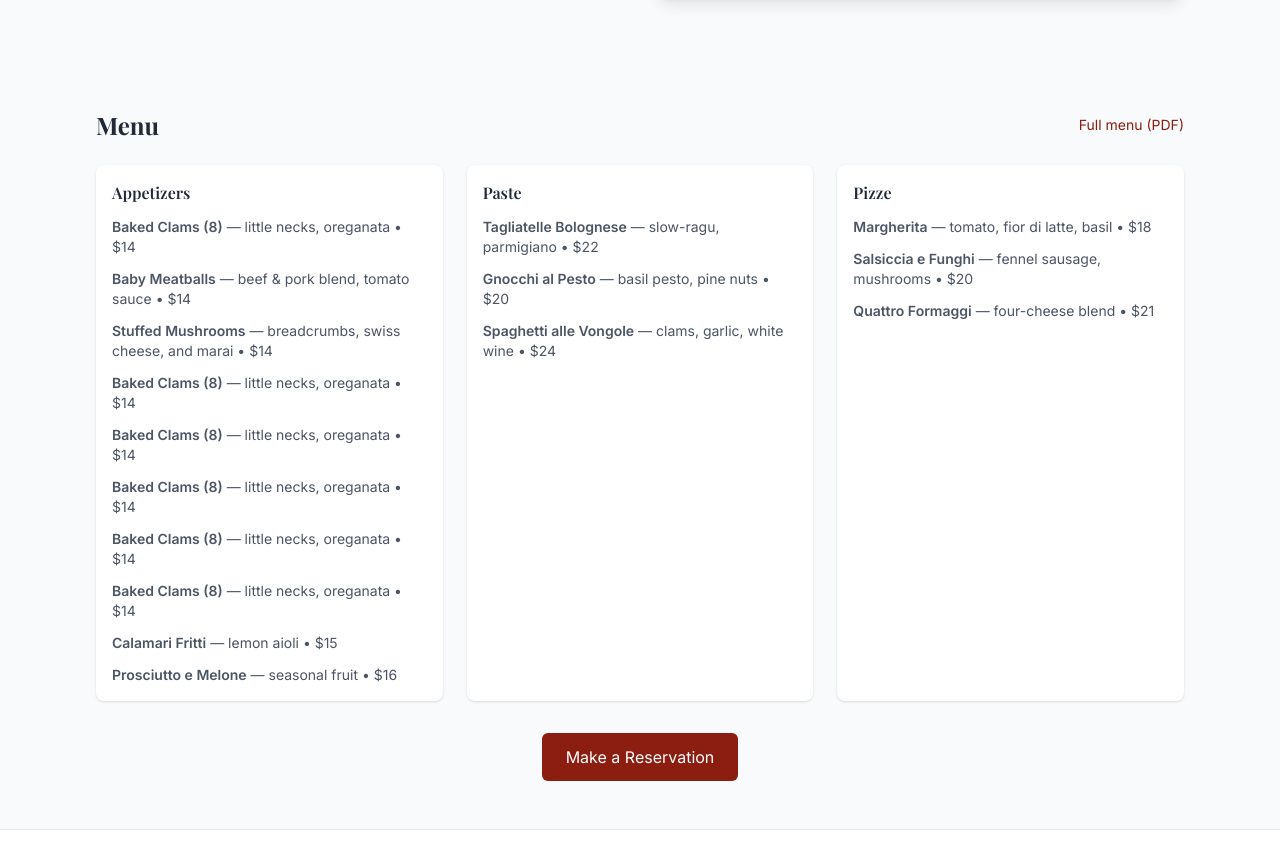
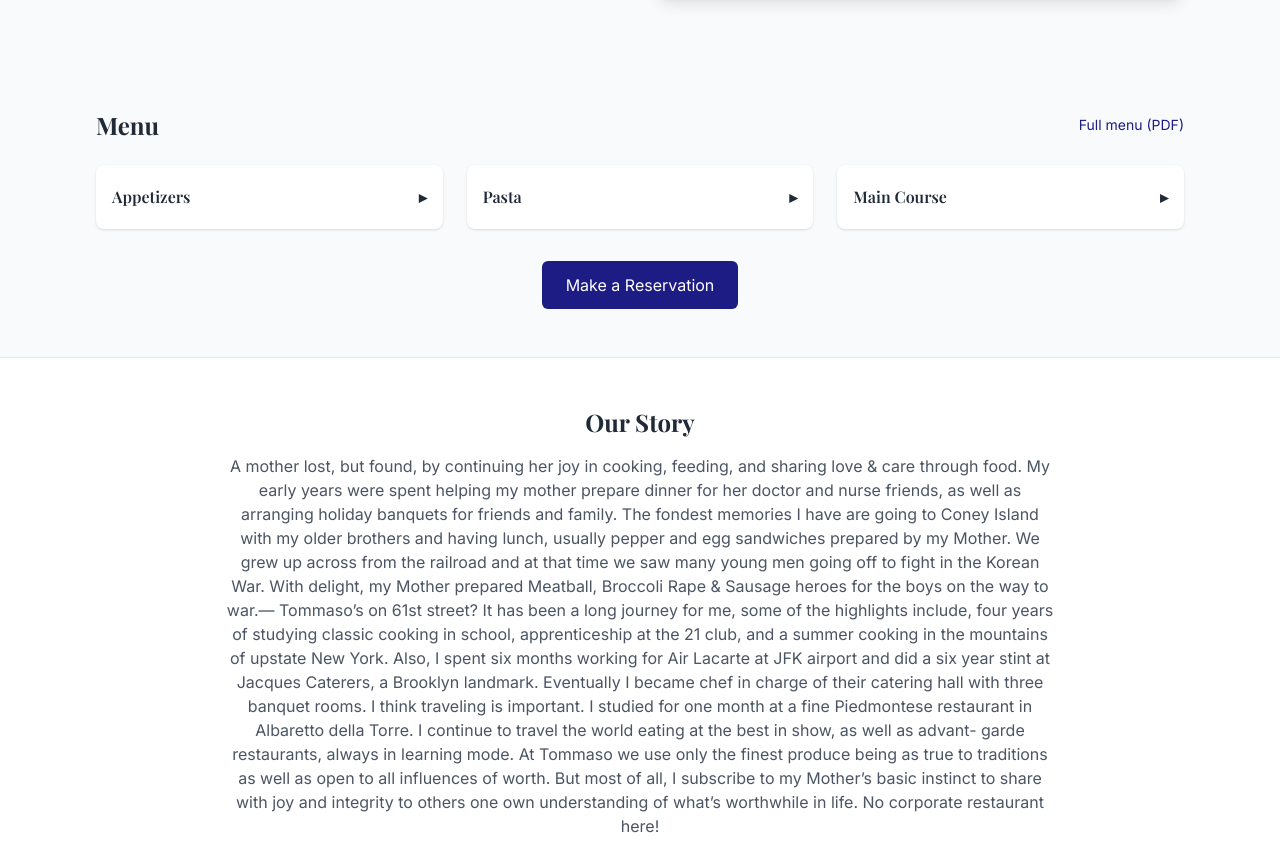
Before and after one commit to tmfstudios/tommaso, a plain HTML site: page test2.html in a window 1280 px wide. Shown: the part 605-1446 px from the top of the page. Drawn offline with nearby package versions, Linux system fonts and the light colour scheme.

Commit message:
Add files via upload

```diff
--- a/test2.html
+++ b/test2.html
@@ -11,7 +11,7 @@
   <link rel="preconnect" href="https://fonts.gstatic.com" crossorigin>
   <link href="https://fonts.googleapis.com/css2?family=Playfair+Display:wght@600;700&family=Inter:wght@300;400;600&display=swap" rel="stylesheet">
   <style>
-    :root{--brand:#8B1E11}
+    :root{--brand:#1C1C84}
     body{font-family:Inter, system-ui, -apple-system, 'Segoe UI', Roboto, 'Helvetica Neue', Arial}
     h1,h2,h3{font-family:'Playfair Display', serif}
   </style>
@@ -94,41 +94,108 @@
         <a href="#" class="text-sm text-[var(--brand)] hover:underline">Full menu (PDF)</a>
       </div>
 
+
   <div class="mt-6 grid grid-cols-1 md:grid-cols-3 gap-6">
+    <!-- Collapsible card -->
     <article class="p-4 bg-white rounded-lg shadow">
-          <h3 class="font-semibold">Appetizers</h3>
+      <button class="collapsible w-full text-left font-semibold flex justify-between items-center" aria-expanded="false">
+        <h3>Appetizers</h3>
+        <span class="chev">▸</span>
+      </button>
+      <div class="content-wrapper">
         <ul class="mt-3 space-y-3 text-sm text-gray-600">
-            <li><strong>Baked Clams (8)</strong> — little necks, oreganata • $14</li>
-            <li><strong>Baby Meatballs</strong> — beef & pork blend, tomato sauce • $14</li>
-            <li><strong>Stuffed Mushrooms</strong> — breadcrumbs, swiss cheese, and marai • $14</li>
-            <li><strong>Baked Clams (8)</strong> — little necks, oreganata • $14</li>
-            <li><strong>Baked Clams (8)</strong> — little necks, oreganata • $14</li>
-            <li><strong>Baked Clams (8)</strong> — little necks, oreganata • $14</li>
-            <li><strong>Baked Clams (8)</strong> — little necks, oreganata • $14</li>
-            <li><strong>Baked Clams (8)</strong> — little necks, oreganata • $14</li>
+          <li><strong>Bakes Clams (8)</strong> — little necks, oreganata • $14</li>
           <li><strong>Calamari Fritti</strong> — lemon aioli • $15</li>
           <li><strong>Prosciutto e Melone</strong> — seasonal fruit • $16</li>
+          <li><strong>Prosciutto e Melone</strong> — seasonal fruit • $16</li>
+          <li><strong>Prosciutto e Melone</strong> — seasonal fruit • $16</li>
+          <li><strong>Prosciutto e Melone</strong> — seasonal fruit • $16</li>
+          <li><strong>Prosciutto e Melone</strong> — seasonal fruit • $16</li>
+          <li><strong>Prosciutto e Melone</strong> — seasonal fruit • $16</li>
+          <li><strong>Prosciutto e Melone</strong> — seasonal fruit • $16</li>
+          <li><strong>Prosciutto e Melone</strong> — seasonal fruit • $16</li>
         </ul>
+      </div>
     </article>
 
     <article class="p-4 bg-white rounded-lg shadow">
-          <h3 class="font-semibold">Paste</h3>
+      <button class="collapsible w-full text-left font-semibold flex justify-between items-center" aria-expanded="false">
+        <h3>Pasta</h3>
+        <span class="chev">▸</span>
+      </button>
+      <div class="content-wrapper">
         <ul class="mt-3 space-y-3 text-sm text-gray-600">
           <li><strong>Tagliatelle Bolognese</strong> — slow-ragu, parmigiano • $22</li>
           <li><strong>Gnocchi al Pesto</strong> — basil pesto, pine nuts • $20</li>
           <li><strong>Spaghetti alle Vongole</strong> — clams, garlic, white wine • $24</li>
         </ul>
+      </div>
     </article>
 
     <article class="p-4 bg-white rounded-lg shadow">
-          <h3 class="font-semibold">Pizze</h3>
+      <button class="collapsible w-full text-left font-semibold flex justify-between items-center" aria-expanded="false">
+        <h3>Main Course</h3>
+        <span class="chev">▸</span>
+      </button>
+      <div class="content-wrapper">
         <ul class="mt-3 space-y-3 text-sm text-gray-600">
-            <li><strong>Margherita</strong> — tomato, fior di latte, basil • $18</li>
-            <li><strong>Salsiccia e Funghi</strong> — fennel sausage, mushrooms • $20</li>
-            <li><strong>Quattro Formaggi</strong> — four-cheese blend • $21</li>
+          <li><strong>Osso Buco</strong> — braised veal shanks, gremolata, risotto • $28</li>
+          <li><strong>Pollo alla Cacciatora</strong> — chicken, tomatoes, olives, herbs • $22</li>
+          <li><strong>Branzino al Forno</strong> — roasted Mediterranean sea bass, lemon, capers • $32</li>
         </ul>
+      </div>
     </article>
   </div>
+
+  <!-- Inline CSS for collapse behaviour (put in <head> or a stylesheet) -->
+  <style>
+    .collapsible { background: transparent; border: none; padding: 0.25rem 0; cursor: pointer; font-size: 1rem; }
+    .collapsible .chev { transition: transform .25s ease; }
+    .content-wrapper {
+      max-height: 0;
+      overflow: hidden;
+      transition: max-height .35s ease;
+    }
+    /* When open, rotate chevron */
+    .collapsible[aria-expanded="true"] .chev { transform: rotate(90deg); }
+    /* small spacing tweak so content sits nicely */
+    .content-wrapper > ul { margin: .75rem 0 0 0; padding: 0; }
+  </style>
+
+  <!-- Inline JS to toggle sections (put at bottom of page before </body>) -->
+  <script>
+    document.querySelectorAll('.collapsible').forEach(btn => {
+      const wrapper = btn.nextElementSibling; // the .content-wrapper
+      // If you want some sections open by default, set aria-expanded="true" and adjust height on load.
+      btn.addEventListener('click', () => {
+        const isOpen = btn.getAttribute('aria-expanded') === 'true';
+        if (isOpen) {
+          // close
+          btn.setAttribute('aria-expanded', 'false');
+          wrapper.style.maxHeight = null;
+        } else {
+          // open
+          btn.setAttribute('aria-expanded', 'true');
+          // set maxHeight to content's scrollHeight so transition animates
+          wrapper.style.maxHeight = wrapper.scrollHeight + 'px';
+        }
+      });
+
+      // Keep height synced on window resize (useful if text wraps)
+      window.addEventListener('resize', () => {
+        if (btn.getAttribute('aria-expanded') === 'true') {
+          wrapper.style.maxHeight = wrapper.scrollHeight + 'px';
+        }
+      });
+    });
+
+    // Optional: initialize any sections set to aria-expanded=true in HTML
+    document.querySelectorAll('.collapsible[aria-expanded="true"]').forEach(btn => {
+      const wrapper = btn.nextElementSibling;
+      wrapper.style.maxHeight = wrapper.scrollHeight + 'px';
+    });
+  </script>
+
 
       <div class="mt-8 text-center">
         <a href="#reserve" class="inline-block bg-[var(--brand)] text-white px-6 py-3 rounded-md">Make a Reservation</a>
@@ -139,7 +206,7 @@
     <section id="about" class="bg-white border-t">
       <div class="max-w-4xl mx-auto px-4 sm:px-6 lg:px-8 py-12 text-center">
         <h2 class="text-2xl font-bold">Our Story</h2>
-        <p class="mt-4 text-gray-600">A mother lost, but found, by continuing her joy in cooking, feeding, and sharing love& care through food. My early years were spent helping my mother prepare dinner for her doctor and nurse friends, as well as arranging holiday banquets for friends and family. The fondest memories I have are going to Coney Island with my older brothers and having lunch, usually pepper and egg sandwiches prepared by my Mother. We grew up across from the railroad and at that time we saw many young men going off to fight in the Korean War. With delight, my Mother prepared Meatball, Broccoli Rape & Sausage heroes for the boys on the way to war.— Tommaso’s on 61st street?
+        <p class="mt-4 text-gray-600">A mother lost, but found, by continuing her joy in cooking, feeding, and sharing love & care through food. My early years were spent helping my mother prepare dinner for her doctor and nurse friends, as well as arranging holiday banquets for friends and family. The fondest memories I have are going to Coney Island with my older brothers and having lunch, usually pepper and egg sandwiches prepared by my Mother. We grew up across from the railroad and at that time we saw many young men going off to fight in the Korean War. With delight, my Mother prepared Meatball, Broccoli Rape & Sausage heroes for the boys on the way to war.— Tommaso’s on 61st street?
 
 It has been a long journey for me, some of the highlights include, four years of studying classic cooking in school, apprenticeship at the 21 club, and a summer cooking in the mountains of upstate New York. Also, I spent six months working for Air Lacarte at JFK airport and did a six year stint at Jacques Caterers, a Brooklyn landmark. Eventually I became chef in charge of their catering hall with three banquet rooms.
 
@@ -229,8 +296,8 @@ At Tommaso we use only the finest produce being as true to traditions as well as
     <footer class="bg-gray-900 text-gray-300 py-8">
       <div class="max-w-6xl mx-auto px-4 sm:px-6 lg:px-8 flex flex-col md:flex-row items-center justify-between gap-4">
         <div>
-          <div class="text-white font-semibold">Ristorante Bella Vita</div>
-          <div class="text-sm mt-1">© "Bella Vita" — All rights reserved</div>
+          <div class="text-white font-semibold">Tommaso</div>
+          <div class="text-sm mt-1">© "Tommaso" — All rights reserved</div>
         </div>
         <div class="text-sm">Follow us
           <a href="#" class="ml-3 hover:text-white">Instagram</a>
```
Lines whose indentation alone changed are shown as unchanged.
